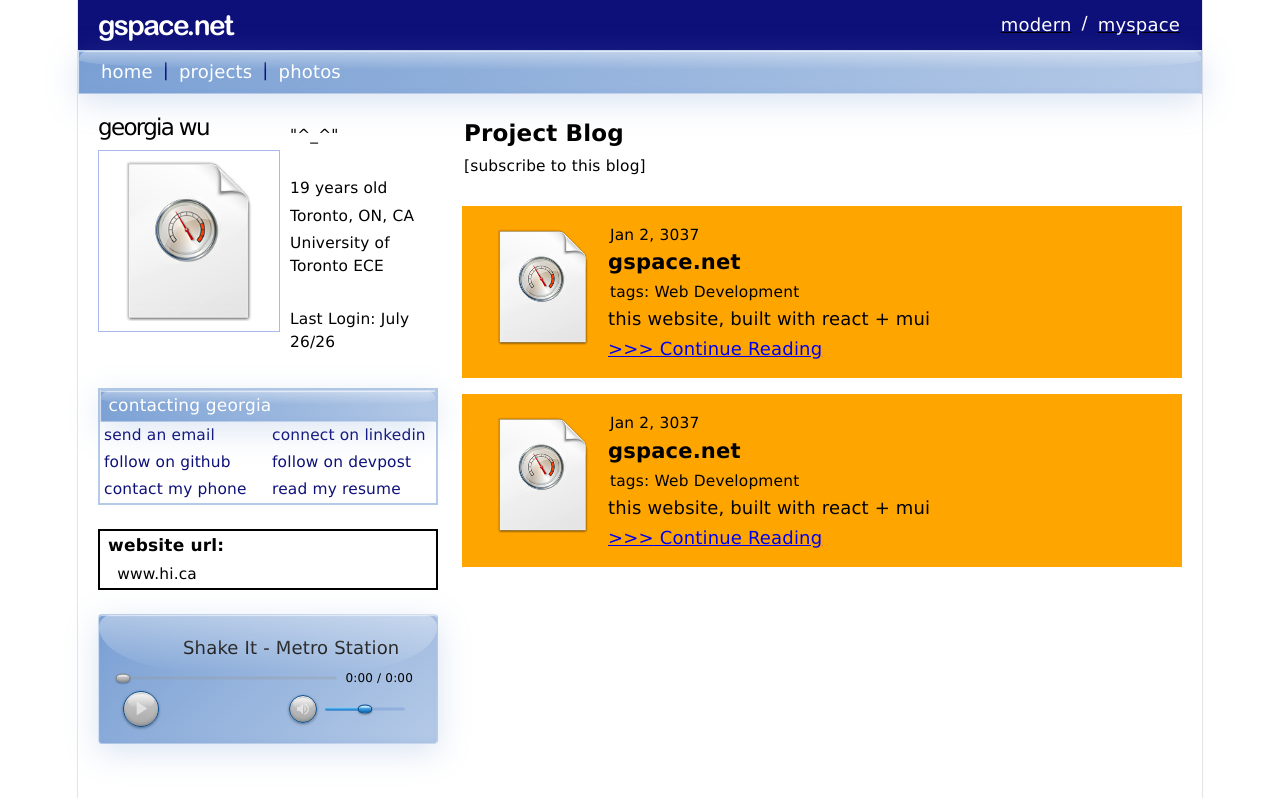
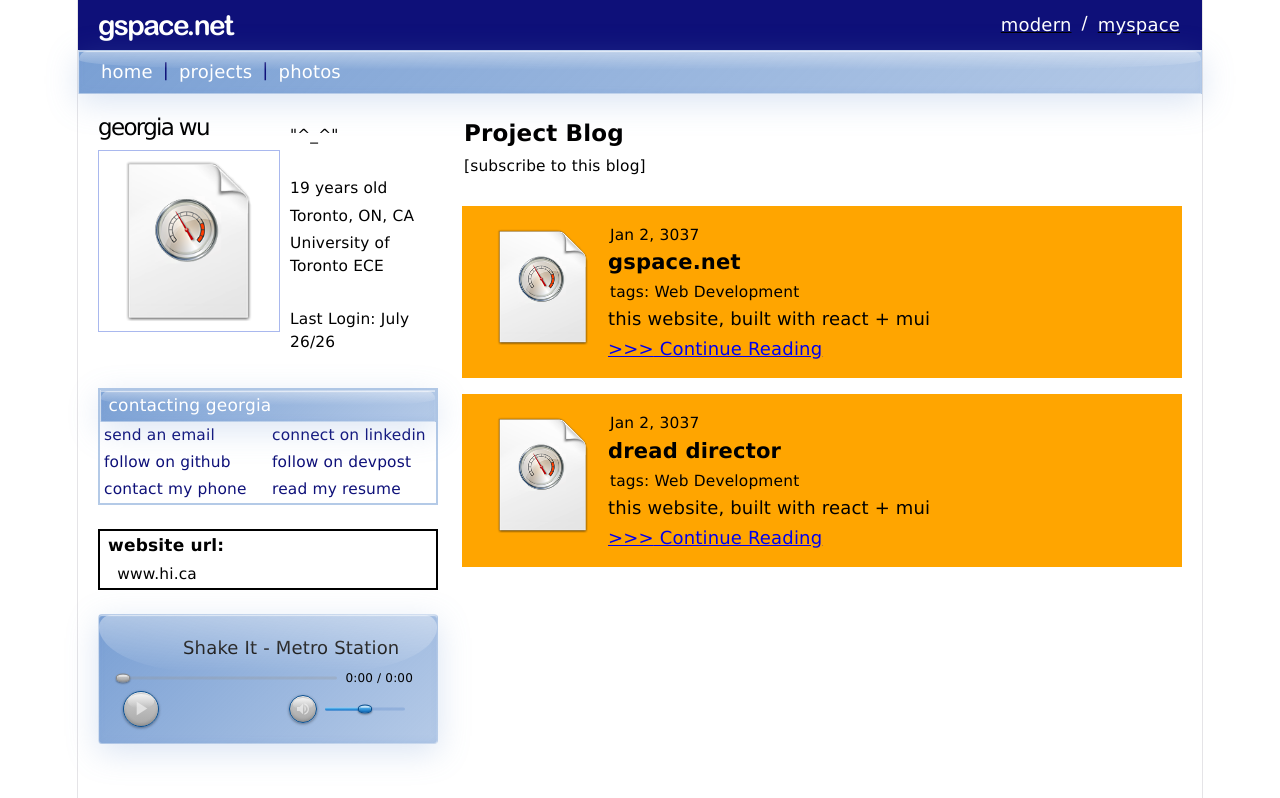
Before and after one commit to r9ia/gspace, a React (Vite) app: page /projects in a window 1280 px wide. Built offline with nearby package versions, Linux system fonts and the light colour scheme.

Commit message:
routed a common projects page that takes in info

```diff
--- a/src/App.tsx
+++ b/src/App.tsx
@@ -1,10 +1,10 @@
 import { BrowserRouter } from "react-router-dom"
-import AnimatedRoutes from "./layout/route-config.tsx"
+import RouteConfig from "./layout/route-config.tsx"
 
 function App() {
   return (
     <BrowserRouter>
-      <AnimatedRoutes />
+      <RouteConfig />
     </BrowserRouter>
   )
 }
--- a/src/layout/default-layout.tsx
+++ b/src/layout/default-layout.tsx
@@ -24,7 +24,7 @@ function DefaultLayout() {
             <Box sx={{ display: "flex", gap: 3, alignItems: "flex-start", padding: "20px", textAlign: "left" }}>
                 <Sidebar />
                 <Box
-                    sx={{ flex: 1, minWidth: 0, opacity: visible ? 1 : 0, transition: "opacity 400ms ease-in-out" }}
+                    sx={{ flex: 1, minWidth: 0, opacity: visible ? 1 : 0, transition: "opacity 200ms ease-in-out" }}
                     onTransitionEnd={() => {
                         if (!visible) {
                             setDisplayLocation(location)
--- a/src/layout/route-config.tsx
+++ b/src/layout/route-config.tsx
@@ -14,7 +14,7 @@ function RouteConfig() {
             children: [
                 { path: "/", element: <LandingPage /> },
                 { path: "/projects", element: <ProjectsOverview /> },
-                { path: "/projects/:projectTitle", element: <ProjectPage/>}
+                { path: "/projects/:projectTitle", element: <ProjectPage /> }
             ],
         },
         // not found page
--- a/src/page-comps/projects.tsx
+++ /dev/null
@@ -1,76 +0,0 @@
-import { Box, Stack, Typography } from "@mui/material"
-
-interface Project {
-    title: string
-    date: string
-    tag: string
-    description: string
-    link?: string //representing the url param that the page will land on
-    cover?: string //represneting what will be passed into the src tag
-}
-
-const PROJECTS: Project[] = [
-    {
-        title: "gspace.net",
-        date: "Jan 2, 3037",
-        tag: "Web Development",
-        description: "this website, built with react + mui",
-        link: "/projects/hiiii",
-        cover: "/379.png"
-    },
-    {
-        title: "gspace.net",
-        date: "Jan 2, 3037",
-        tag: "Web Development",
-        description: "this website, built with react + mui",
-        link: "hiii",
-        cover: "/379.png"
-    },
-]
-
-function Projects() {
-    return (
-        <>
-            <Typography sx={{
-                borderRadius: 0,
-                fontSize: 23, color: "#000000", fontWeight: "bold",
-            }}>
-                Project Blog
-            </Typography>
-            <Typography>
-                [subscribe to this blog]
-            </Typography>
-            <br />
-            <Stack sx={{}} spacing={2}>
-                {PROJECTS.map((project) => (
-                    //containing one project tab
-                    <Box key={project.title} sx={{ padding: 2, bgcolor: "orange", display: "flex" }}>
-                        {/*cover image*/}
-                        <img src={project.cover} width={130} height={130} />
-
-                        {/*text and stuff*/}
-
-                        <Box>
-                            <Typography>
-                                {project.date}
-                            </Typography>
-                            <h3 style={{ margin: "0 0 4px" }}>{project.title}</h3>
-                            <Typography>
-                                tags: {project.tag}
-                            </Typography>
-
-
-                            {project.description && <p style={{ margin: "0 0 4px" }}>{project.description}</p>}
-                            {project.link && <a href={project.link} rel="noreferrer">
-                                {'>>>'} Continue Reading</a>}
-
-                        </Box>
-
-                    </Box>
-                ))}
-            </Stack>
-        </>
-    )
-}
-
-export default Projects
--- a/src/pages/projects-overview.tsx
+++ b/src/pages/projects-overview.tsx
@@ -1,11 +1,56 @@
-import Projects from "../page-comps/projects.tsx"
+import { Box, Stack, Typography } from "@mui/material"
+import { Link as RouterLink } from "react-router-dom"
+import { PROJECTS } from "../projectInfo/projectInfo"
+
+function ProjectOverview() {
+    return (
+        <>
+            <Typography sx={{
+                borderRadius: 0,
+                fontSize: 23, color: "#000000", fontWeight: "bold",
+            }}>
+                Project Blog
+            </Typography>
+
+            <Typography>
+                [subscribe to this blog]
+            </Typography>
+
+            <br />
+
+            <Stack sx={{}} spacing={2}>
+                {PROJECTS.map((project) => (
+                    //containing one project tab
+                    <Box key={project.title} sx={{ padding: 2, bgcolor: "orange", display: "flex" }}>
+                        {/*cover image*/}
+                        <img src={project.cover} width={130} height={130} />
+
+                        {/*text and stuff*/}
+
+                        <Box>
+                            <Typography>
+                                {project.date}
+                            </Typography>
+                            <h3 style={{ margin: "0 0 4px" }}>{project.title}</h3>
+                            <Typography>
+                                tags: {project.tags}
+                            </Typography>
 
 
-function ProjectsOverview() {
-    return (
-            <Projects />
+                            {project.description && <p style={{ margin: "0 0 4px" }}>{project.description}</p>}
 
+                            {/*link to the individual project page which has the url:
+                            /projects/*insert name of the project*/}
+                            <RouterLink to={`/projects/${project.title}`} rel="noreferrer">
+                                {'>>>'} Continue Reading</RouterLink>
+
+                        </Box>
+
+                    </Box>
+                ))}
+            </Stack>
+        </>
     )
 }
 
-export default ProjectsOverview
+export default ProjectOverview
--- a/src/pages/projects-page.tsx
+++ b/src/pages/projects-page.tsx
@@ -1,17 +1,83 @@
-import { Box } from "@mui/material"
+import { useParams, Navigate, Link as RouterLink } from "react-router-dom"
+import { Box, Typography, Stack } from "@mui/material"
+import { getProjectByTitle } from "../projectInfo/projectInfo.tsx"
+import { Link } from "@mui/material"
 
+const HEADER_FONT = '"Arial Rounded MT Bold", system-ui, sans-serif'
 
 // single view of a project
 function ProjectPage() {
-    //getting info from the params
+    // getting info from the params
+    const params = useParams()
+
+    // using the project title to get the project info
+    const currentProject = getProjectByTitle(params.projectTitle)
+
+    // guard against unknown/mistyped project titles
+    // navigate user to 404 page
+    if (!currentProject) {
+        return <Navigate to="/*" replace />
+    }
 
     return (
-        <Box>
+        <Box key={currentProject.title}>
+            <RouterLink to="/projects">
+                return to projects
+            </RouterLink>
 
+            {/*cover image */}
+            {currentProject.cover && (
+                <img
+                    src={currentProject.cover}
+                    alt={currentProject.title}
+                    style={{ width: "100%", maxHeight: 320, objectFit: "cover", borderRadius: 8 }}
+                />
+            )}
+
+            {/*title*/}
+
+            <Typography sx={{ fontFamily: HEADER_FONT, fontSize: 28, fontWeight: "bold", mt: 2 }}>
+                {currentProject.title}
+            </Typography>
+
+            {/*date*/}
+
+            <Typography sx={{ color: "text.secondary", mb: 1 }}>
+                {currentProject.date}
+            </Typography>
+
+            {/*tags*/}
+
+            <Typography sx={{ mb: 2 }}>
+                {currentProject.tags}
+            </Typography>
+
+            {/*description*/}
+
+            {currentProject.description && (
+                <Typography component="p">
+                    {currentProject.description}
+                </Typography>
+            )}
+
+            {/*links*/}
+            {currentProject.links && currentProject.links.length > 0 && (
+                <Stack direction="row" spacing={2} sx={{ mt: 2 }}>
+                    {currentProject.links.map((link) => (
+                        <Link
+                            key={link.url}
+                            href={link.url}
+                            target="_blank"
+                            rel="noopener noreferrer"
+                            underline="hover"
+                        >
+                            {link.label}
+                        </Link>
+                    ))}
+                </Stack>
+            )}
 
         </Box>
-
-
     )
 }
 
--- /dev/null
+++ b/src/projectInfo/projectInfo.tsx
@@ -0,0 +1,39 @@
+//all projects have the following info about them
+export interface ProjectInterface {
+    title: string
+    date: string
+    tags: string
+    description: string
+    cover?: string //represneting what will be passed into the src tag
+    links?: ProjectLink[] //array of links to access more info
+}
+
+export interface ProjectLink {
+    label: string
+    url: string
+}
+
+export const PROJECTS: ProjectInterface[] = [
+    {
+        title: "gspace.net",
+        date: "Jan 2, 3037",
+        tags: "Web Development",
+        description: "this website, built with react + mui",
+        cover: "/379.png",
+        links:[{label: "try on hithub", url: "link"}, {label: "try on devpost", url:"ajsha"}]
+    },
+    {
+        title: "dread director",
+        date: "Jan 2, 3037",
+        tags: "Web Development",
+        description: "this website, built with react + mui",
+        cover: "/379.png",
+    },
+]
+
+export function getProjectByTitle(title?: string): ProjectInterface | undefined {
+    if (!title) return undefined
+    return PROJECTS.find(
+        p => p.title.toLowerCase() === decodeURIComponent(title).toLowerCase()
+    )
+}
```
Also changed, not shown: 1 other file (tests, documents, lock files or other folders).
